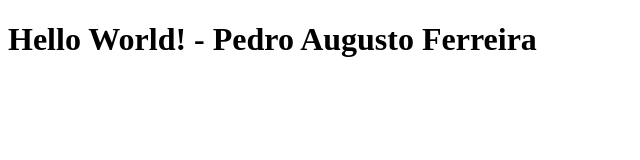
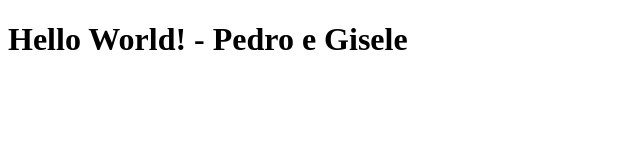
Before and after one commit to pedroaugustoferreira/my-app01, a plain HTML site: page index.html in a window 1280 px wide. Shown: the whole page, without its empty margins (0-640 px from the left). Drawn offline with Linux system fonts and the light colour scheme.

Commit message:
Update index.html

```diff
--- a/index.html
+++ b/index.html
@@ -6,6 +6,6 @@
     <title>Hello World! Site Title</title>
   </head>
   <body>
-    <h1>Hello World! - Pedro Augusto Ferreira</h1>
+    <h1>Hello World! - Pedro e Gisele</h1>
   </body>
 </html>
```
